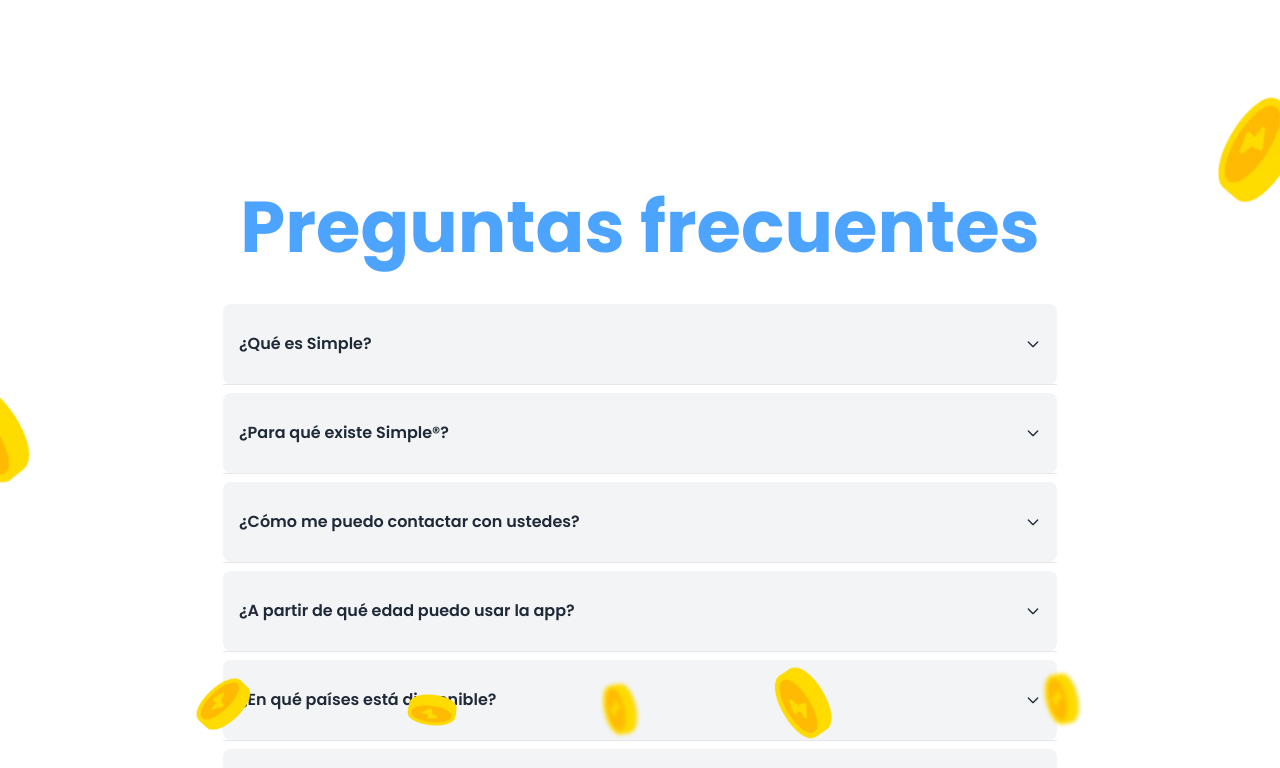
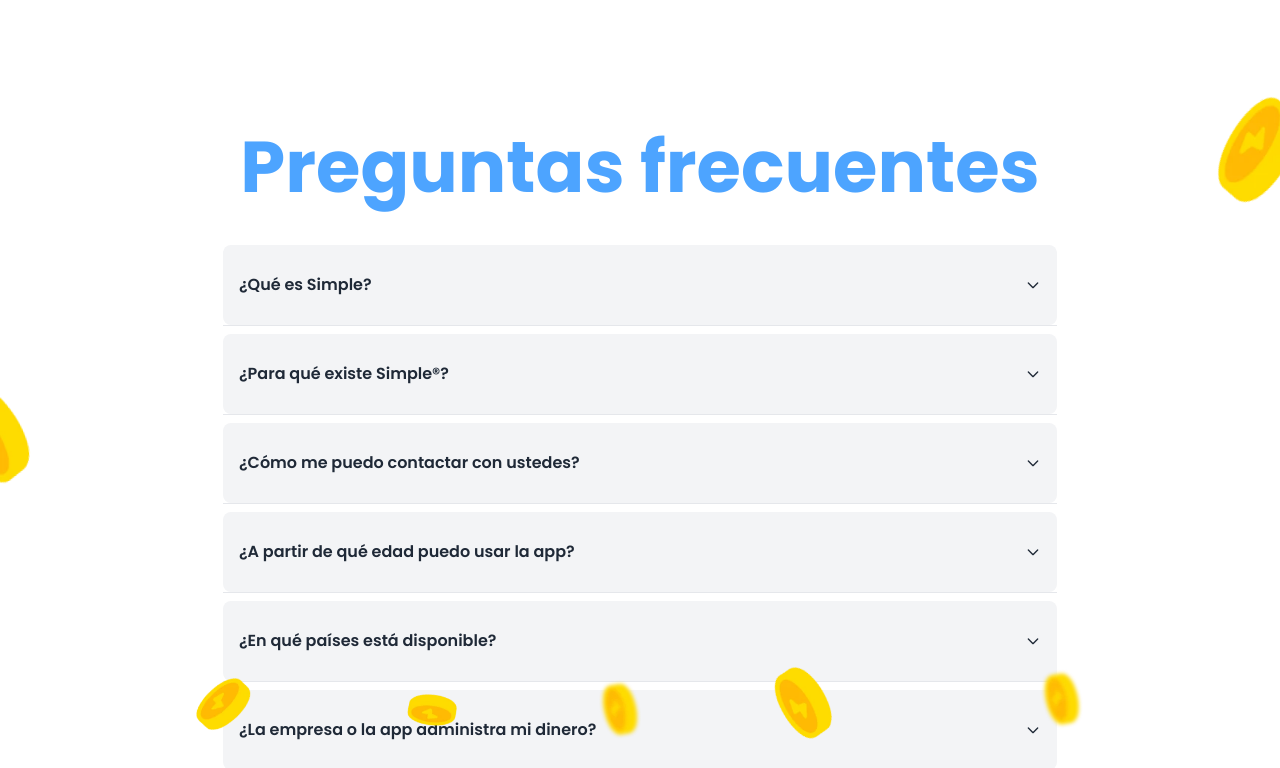
Before and after one commit to Akira-Xz/Simple-Web-App, a React (Vite) app: page / in a window 1280 px wide. Shown: the part 6100-6868 px from the top of the page. Built offline with nearby package versions, Linux system fonts and the light colour scheme; a web font is replaced by a local one.

Commit message:
cambio de porcentaje a px y eliminación de espacios

```diff
--- a/src/assets/layout/layoutTest.jsx
+++ b/src/assets/layout/layoutTest.jsx
@@ -363,7 +363,7 @@
           </div>
 
           {/* Sección de Preguntas Frecuentes */}
-          <div className="mt-[30%] md:mt-[25%] px-4 sm:px-8 md:px-[175px]">
+          <div className="mt-[30%] md:mt-[20%] px-4 sm:px-8 md:px-[175px]">
             <h1 className="text-4xl sm:text-7xl font-poppins font-bold text-center text-[#4DA4FF] mb-[5%]">
               Preguntas frecuentes
             </h1>
```
